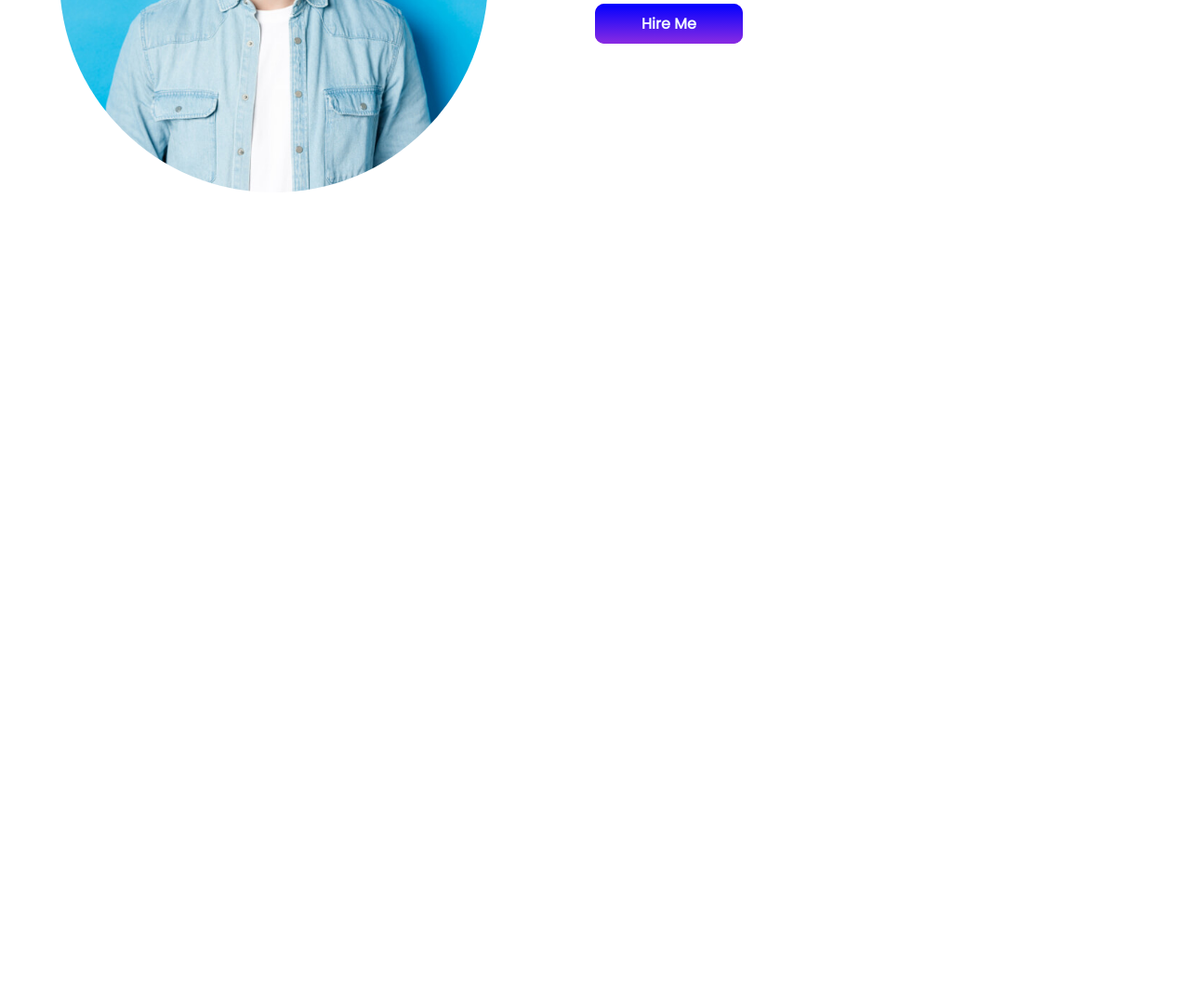
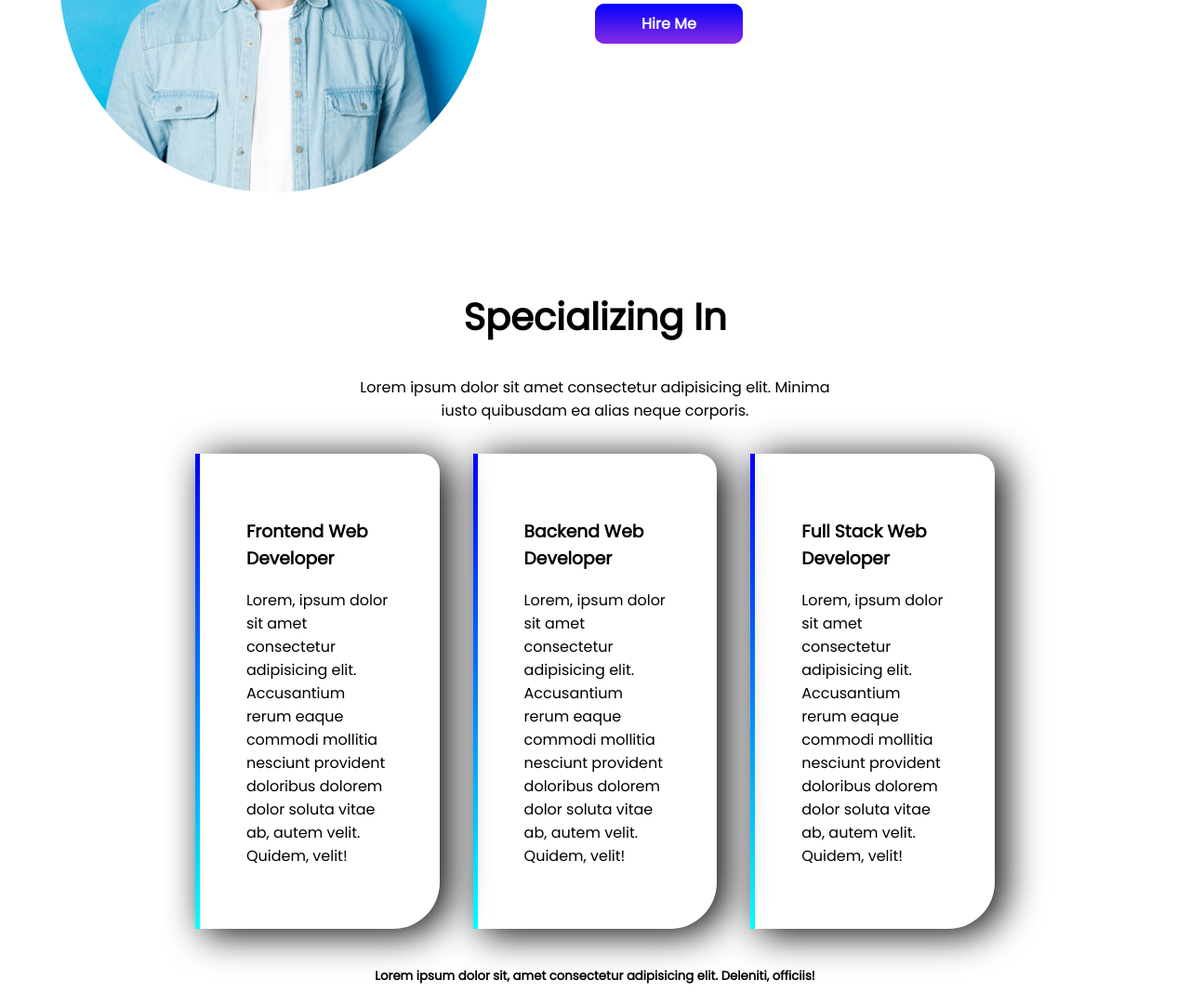
Before and after one commit to Srezwan/portfolio, a plain HTML site: page index.html in a window 1280 px wide. Shown: the part 904-1986 px from the top of the page at 93% size. Before the commit the page ends 1182 px from the top, so only its background shows below. Drawn offline with Linux system fonts and the light colour scheme.

Commit message:
all done

```diff
--- a/index.html
+++ b/index.html
@@ -11,7 +11,7 @@
     <title>Web Developer Portfolio</title>
 </head>
 <body>
-    <section class="top-banner">
+    <section class="top-banner flexible-container">
         <div class="half-width">
             <h2 class="text-white">Hello!</h2>
             <h1><span class="text-white">I am Sihab</span> Rezwan</h1>
@@ -24,7 +24,7 @@
         </div>
     </section>
 
-    <section>
+    <section class="flexible-container">
         <div class="half-width">
             <img src="images/hero-person.jpg" alt="Hello">
         </div>
@@ -38,5 +38,42 @@
             <a class="link" href="#">Hire Me</a>
         </div>
     </section>
+    <section>
+        <div class="specalize-head">
+            <h2>Specializing In</h2>
+            <p>Lorem ipsum dolor sit amet consectetur adipisicing elit. Minima iusto quibusdam ea alias neque corporis.</p>
+        </div>
+        <div class="parent">
+            <div class="child">
+                <h3>
+                    Frontend Web Developer
+                </h3>
+                <p>
+                    Lorem, ipsum dolor sit amet consectetur adipisicing elit. Accusantium rerum eaque commodi mollitia nesciunt provident doloribus dolorem dolor soluta vitae ab, autem velit. Quidem, velit!
+                </p>
+            </div>
+            <div class="child">
+                <h3>
+                    Backend Web Developer
+                </h3>
+                <p>
+                    Lorem, ipsum dolor sit amet consectetur adipisicing elit. Accusantium rerum eaque commodi mollitia nesciunt provident doloribus dolorem dolor soluta vitae ab, autem velit. Quidem, velit!
+                </p>
+            </div>
+            <div class="child">
+                <h3>
+                    Full Stack Web Developer
+                </h3>
+                <p>
+                    Lorem, ipsum dolor sit amet consectetur adipisicing elit. Accusantium rerum eaque commodi mollitia nesciunt provident doloribus dolorem dolor soluta vitae ab, autem velit. Quidem, velit!
+                </p>
+            </div>
+        </div>
+    </section>
+    <footer>
+        <h5>
+            Lorem ipsum dolor sit, amet consectetur adipisicing elit. Deleniti, officiis!
+        </h5>
+    </footer>
 </body>
 </html>
--- a/style.css
+++ b/style.css
@@ -12,7 +12,7 @@ h2{
     color: aliceblue;
 }
 
-section{
+.flexible-container{
     display: flex;
     padding: 5%;
 }
@@ -38,3 +38,24 @@ img{
     background-image: url(images/wave.svg);
     background-repeat: no-repeat;
 }
+
+.specalize-head{
+    text-align: center;
+    padding: 0 30%;
+}
+.parent{
+    display: flex;
+    padding: 0 15%;
+
+}
+.child{
+    box-shadow: 10px 5px 40px black;
+    margin: 2%;
+    padding: 50px;
+    border-radius: 0 20px 50px 0 ;
+    border-left: 5px solid;
+    border-image: linear-gradient(blue, cyan) 0 100%;
+}
+footer{
+    text-align: center;
+}
```
